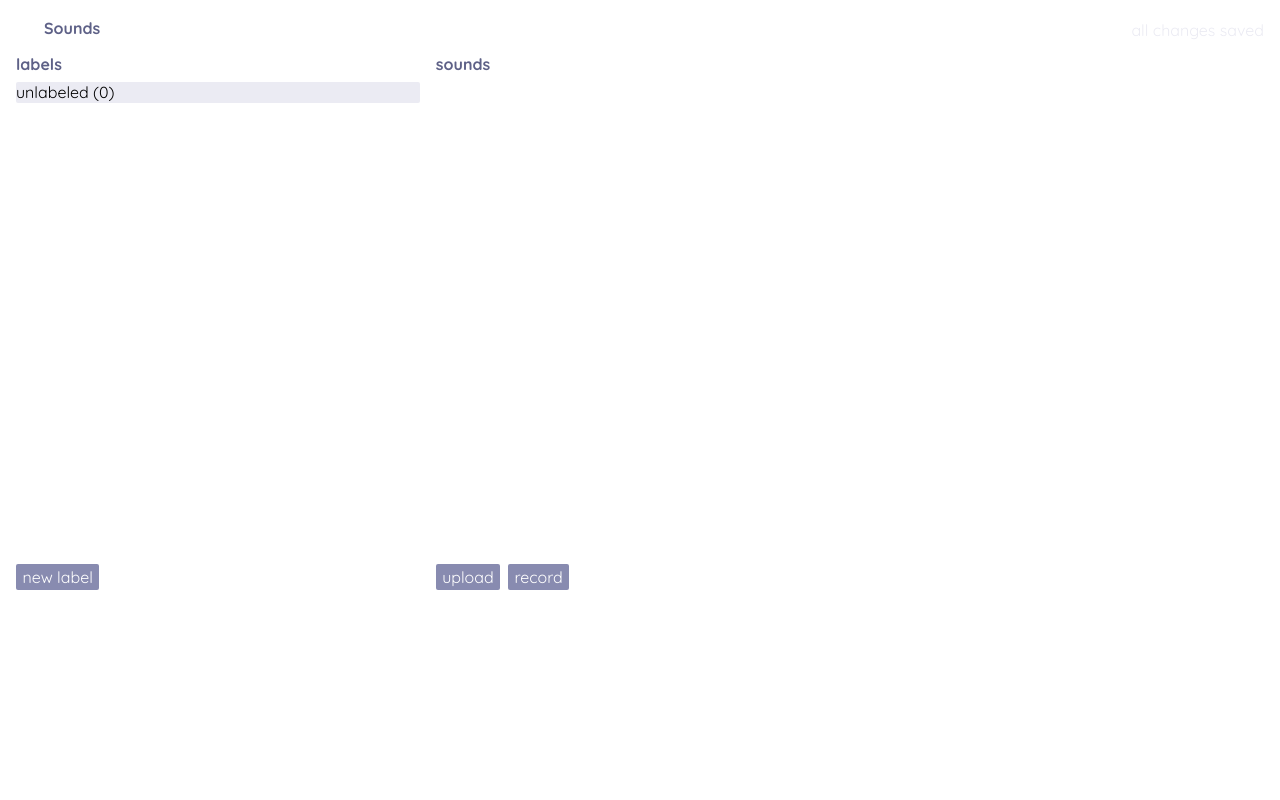
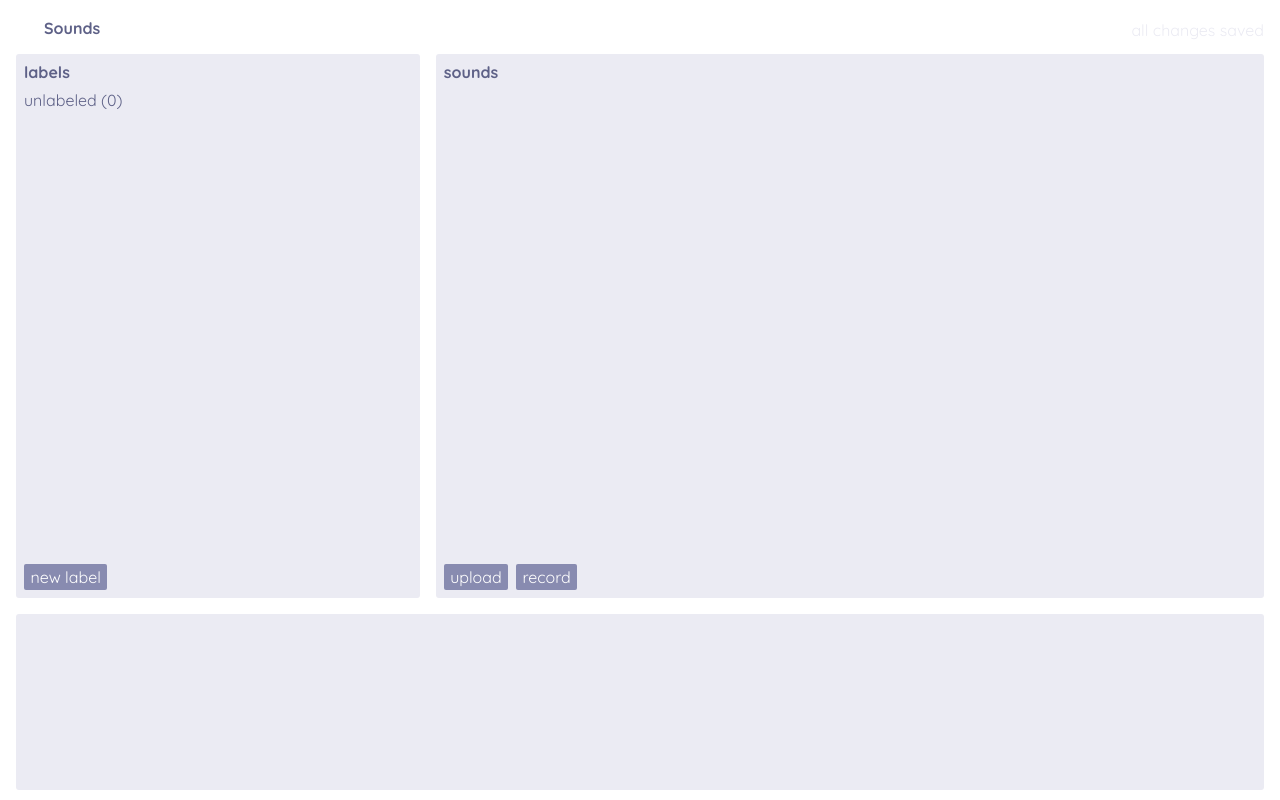
Before and after one commit to janbijster/v2_sound_classification_js, a Vue app: page /#/ in a window 1280 px wide. Built offline with nearby package versions, Linux system fonts and the light colour scheme; some icons are missing.

Commit message:
style change

```diff
--- a/src/components/Browser.vue
+++ b/src/components/Browser.vue
@@ -149,6 +149,9 @@ export default {
   height: 100%;
   overflow: hidden;
   position: absolute;
+  background-color: $blue-almost-white;
+  padding: 0.5rem;
+  border-radius: 3px;
 }
 .browser-labels {
   width: calc(33% - 0.5rem);
@@ -173,7 +176,7 @@ export default {
   right: 0px;
   border-radius: 3px;
   height: 12px;
-  box-shadow: 0px 0px 2px 3px #ffffff;
+  box-shadow: 0px 0px 2px 3px $blue-almost-white;
 }
 .browser-item-delete > span {
   line-height: 15px;
@@ -187,8 +190,7 @@ export default {
   position: relative;
 }
 .browser-list-item.selected {
-  background: $blue-almost-white;
-  border-radius: 2px;
+  color: $blue;
 }
 .browser-scroll {
   height: calc(100% - 2rem);
--- a/src/components/SoundInspector.vue
+++ b/src/components/SoundInspector.vue
@@ -95,16 +95,25 @@ export default {
 </script>
 
 <style lang="scss" scoped>
+@import '@/assets/style/variables.scss';
 $splitLeft: 33%;
 $splitRight: 67%;
 
+.sound-inspector {
+  height: 100%;
+}
+.sound-inspector-content {
+  height: 100%;
+}
 .sound-inspector,
 .sound-inspector-content {
   text-align: left;
   position: relative;
-  height: 100%;
   width: 100%;
   overflow: hidden;
+  background-color: $blue-almost-white;
+  padding: 0.5rem;
+  border-radius: 3px;
 }
 .sound-inspector-part {
   position: absolute;
--- a/src/components/VueAudio/VueAudio.vue
+++ b/src/components/VueAudio/VueAudio.vue
@@ -44,9 +44,10 @@
 $prefixCls: 'vue-sound';
 .#{$prefixCls}-wrapper {
   .#{$prefixCls}__player {
-    height: 40px;
-    line-height: 30px;
+    height: 2rem;
+    line-height: 1rem;
     margin-left: -6px;
+    margin-bottom: 0.25rem;
 
     a {
       cursor: pointer;
@@ -62,6 +63,7 @@ $prefixCls: 'vue-sound';
     .#{$prefixCls}__time-display {
       font-size: 12px;
       margin-left: 6px;
+      vertical-align: sub;
     }
 
     .#{$prefixCls}__playback-time-separator::after {
@@ -73,10 +75,10 @@ $prefixCls: 'vue-sound';
       position: relative;
       width: 126px;
       display: block;
-      background: $blue-almost-white;
+      background: #fff;
       height: 3px;
       cursor: pointer;
-      margin: 0.5rem 6px 0;
+      margin: 0.25rem 6px 0;
       vertical-align: middle;
 
       .#{$prefixCls}__playback-time-indicator {
```
